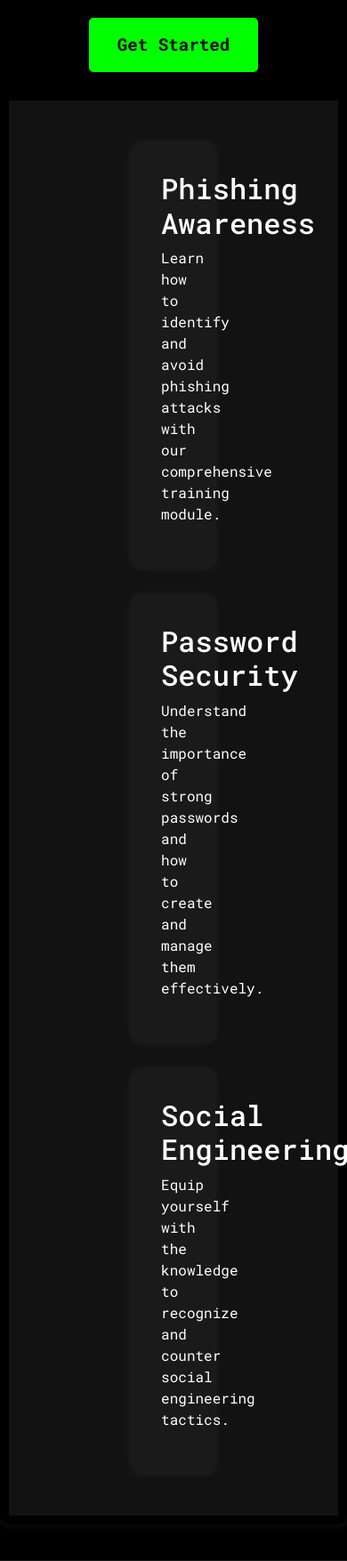
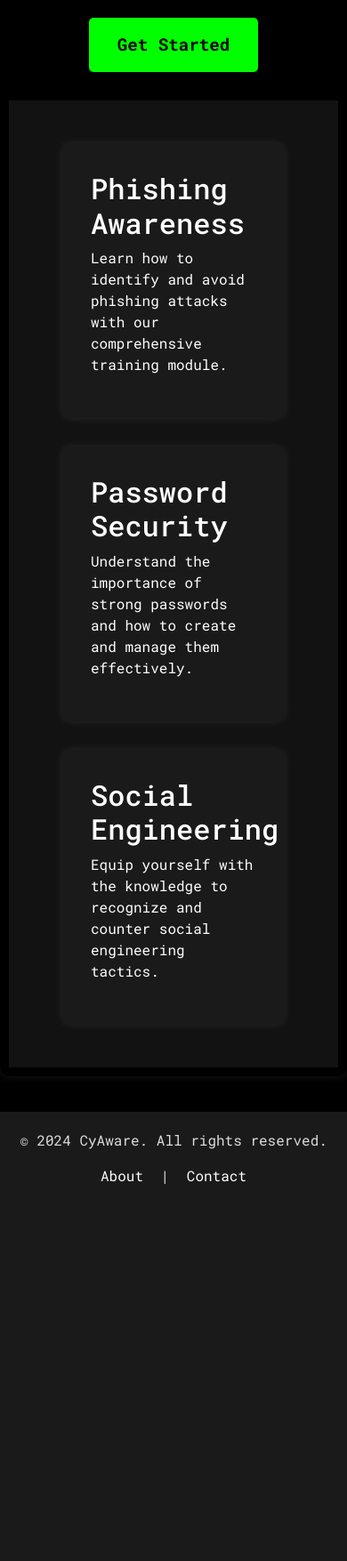
Before and after one commit to drent-z/cyaware, a Flask app: page / in a window 390 px wide. Shown: the part 311-2066 px from the top of the page at 89% size. After the commit the page ends 1643 px from the top, so only its background shows below. Run offline with Flask 3, Linux system fonts and the light colour scheme; some libraries are stand-ins or nearby versions.

Commit message:
Update styles.css

```diff
--- a/app/static/styles.css
+++ b/app/static/styles.css
@@ -135,6 +135,7 @@ header {
 .feature-box {
     width: 100%;
     max-width: 30%;
+    min-width: 250px; /* Set a minimum width */
     background-color: #1a1a1a;
     padding: 2rem;
     margin: 1rem;
@@ -331,6 +332,7 @@ footer {
 
     .feature-box {
         width: 90%;
+        min-width: 250px; /* Ensure minimum width */
         margin: 1rem 0;
     }
 
```
